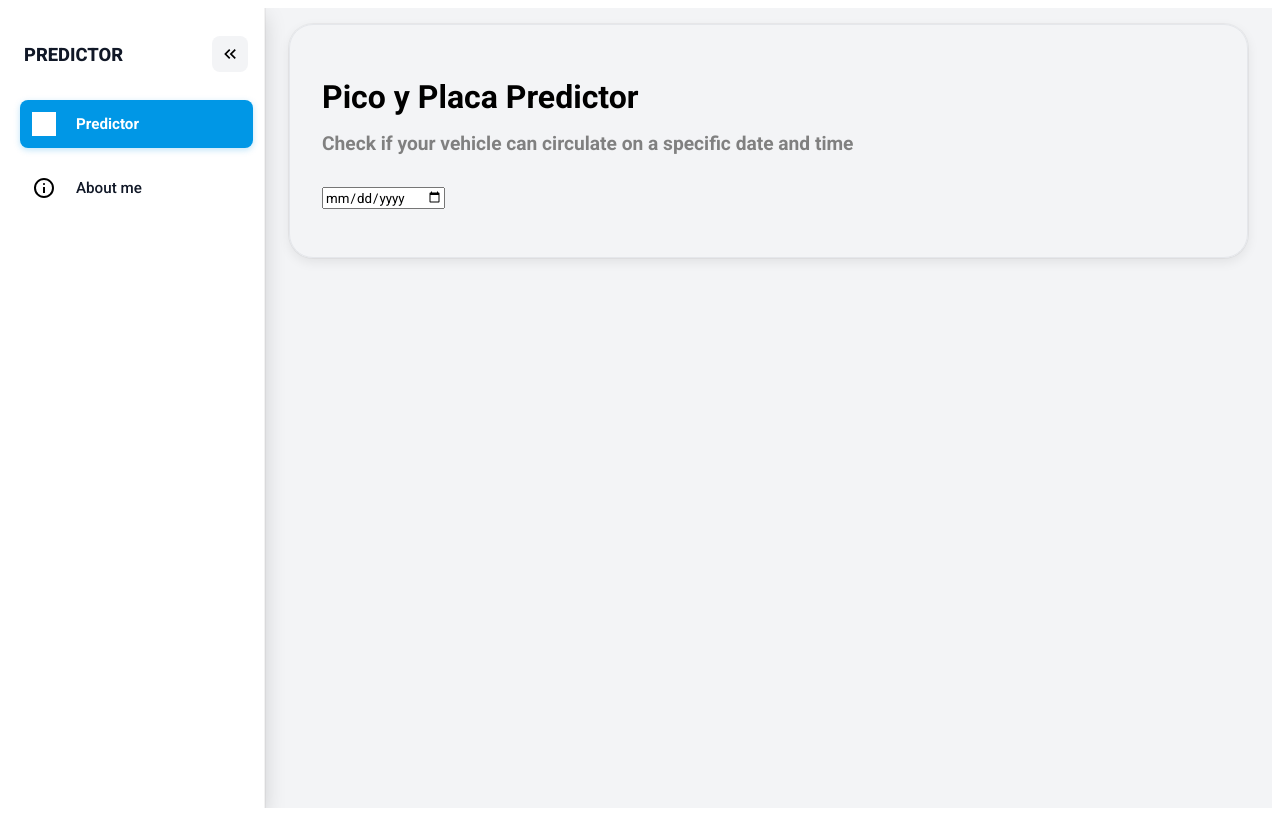
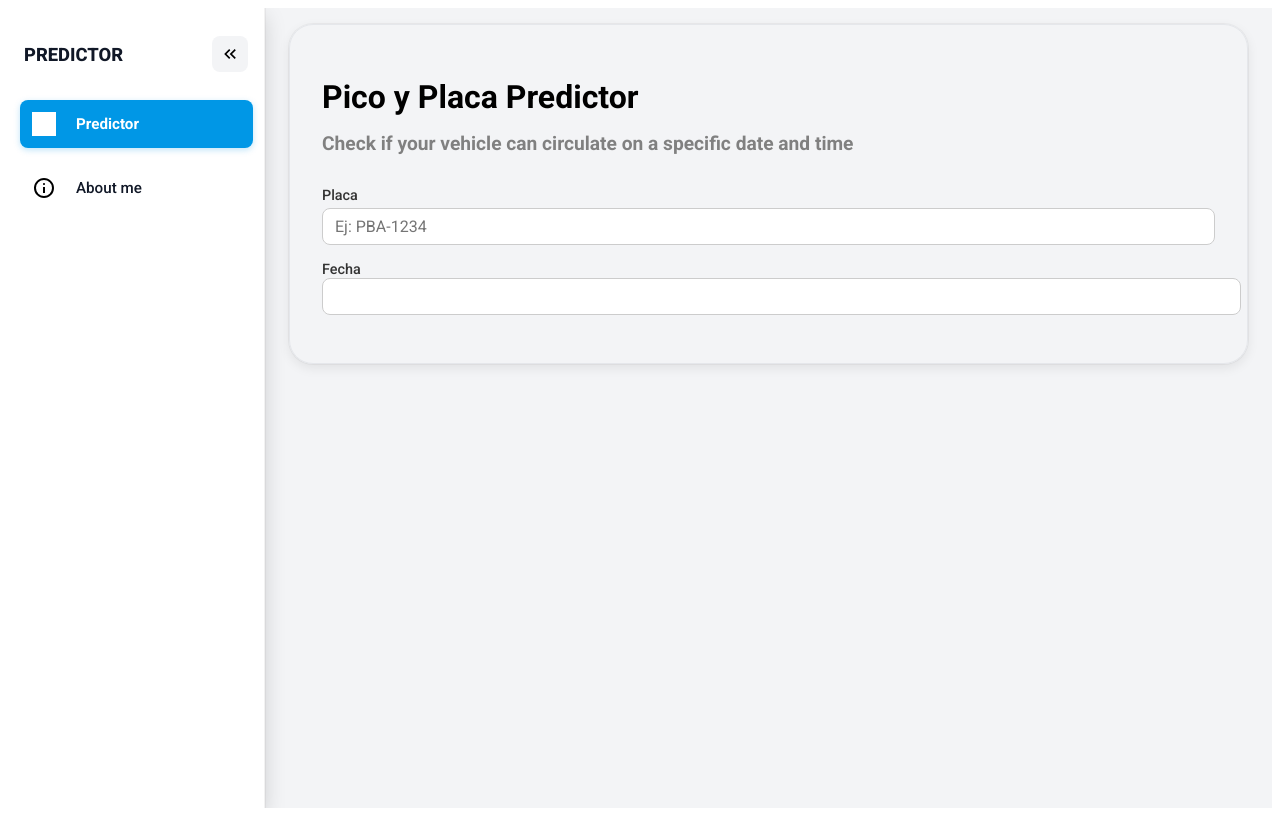
Before and after one commit to Aristox173/Pico-Placa_Predictor, a React (Vite) app: page / in a window 1280 px wide. Built offline with nearby package versions, Linux system fonts and the light colour scheme; grey boxes are pictures that could not be loaded.

Commit message:
Add Date Input Component

```diff
--- a/package.json
+++ b/package.json
@@ -13,6 +13,7 @@
   },
   "dependencies": {
     "react": "^19.1.0",
+    "react-calendar": "^5.1.0",
     "react-dom": "^19.1.0",
     "react-router-dom": "^7.6.0"
   },
--- /dev/null
+++ b/src/components/DateInput.tsx
@@ -0,0 +1,71 @@
+import Calendar from "react-calendar";
+import "react-calendar/dist/Calendar.css";
+import "../styles/DateInput.css";
+
+import useDatePicker from "../hooks/useDatePicker";
+import type { DateInputProps } from "../types/DateInput.types";
+
+type ValuePiece = Date | null;
+type Value = ValuePiece | [ValuePiece, ValuePiece];
+
+function DateInput({
+  label,
+  value,
+  onChange,
+  required = false,
+  minDate,
+  maxDate,
+}: DateInputProps) {
+  const {
+    isCalendarVisible,
+    selectedDate,
+    handleCalendarToggle,
+    handleDateChange,
+  } = useDatePicker(value, minDate, maxDate);
+
+  const handleDateChangeWrapper = (value: Value) => {
+    if (value instanceof Date) {
+      handleDateChange(value);
+      onChange?.(value);
+      handleCalendarToggle();
+    }
+  };
+
+  const formatDate = (date: Date | null): string => {
+    if (!date) return "";
+    return date.toLocaleDateString("en-GB", {
+      year: "numeric",
+      month: "2-digit",
+      day: "2-digit",
+    });
+  };
+
+  return (
+    <div className="date-input">
+      {label && <label className="date-input__label">{label}</label>}
+      <div className="date-input__wrapper">
+        <input
+          type="text"
+          className="date-input__field"
+          value={selectedDate ? formatDate(selectedDate) : ""}
+          onClick={handleCalendarToggle}
+          readOnly
+          required={required}
+        />
+        {isCalendarVisible && (
+          <div className="date-input__calendar">
+            <Calendar
+              onChange={(value) => handleDateChangeWrapper(value)}
+              value={selectedDate}
+              minDate={minDate}
+              maxDate={maxDate}
+              selectRange={false}
+            />
+          </div>
+        )}
+      </div>
+    </div>
+  );
+}
+
+export default DateInput;
--- a/src/components/index.ts
+++ b/src/components/index.ts
@@ -5,3 +5,4 @@ export { default as Sidebar } from "./Sidebar/Sidebar";
 export { default as SidebarHeader } from "./Sidebar/SidebarHeader";
 export { default as SidebarLink } from "./Sidebar/SidebarLink";
 export { default as Input } from "./Input";
+export { default as DateInput } from "./DateInput";
--- a/src/hooks/index.ts
+++ b/src/hooks/index.ts
@@ -1,2 +1,3 @@
 export * from "./useSidebarLinks";
 export { default as useInputValidation } from "./useInputValidation";
+export { default as useDatePicker } from "./useDatePicker";
--- /dev/null
+++ b/src/hooks/useDatePicker.ts
@@ -0,0 +1,29 @@
+import { useState } from "react";
+
+function useDatePicker(
+  initialValue: Date | null,
+  minDate?: Date,
+  maxDate?: Date
+) {
+  const [isCalendarVisible, setIsCalendarVisible] = useState(false);
+  const [selectedDate, setSelectedDate] = useState<Date | null>(initialValue);
+
+  const handleCalendarToggle = () => {
+    setIsCalendarVisible((prevState) => !prevState);
+  };
+
+  const handleDateChange = (date: Date) => {
+    setSelectedDate(date);
+  };
+
+  return {
+    isCalendarVisible,
+    selectedDate,
+    handleCalendarToggle,
+    handleDateChange,
+    minDate,
+    maxDate,
+  };
+}
+
+export default useDatePicker;
--- a/src/pages/PredictorPage.tsx
+++ b/src/pages/PredictorPage.tsx
@@ -1,13 +1,40 @@
-import { PageHeader } from "../components/";
+import { useState } from "react";
+import { PageHeader, Input, DateInput } from "../components/";
 
 const PredictorPage = () => {
+  const [plate, setPlate] = useState("");
+  const [date, setDate] = useState<Date | null>(null);
+
   return (
     <>
       <PageHeader
         title="Pico y Placa Predictor"
         subtitle="Check if your vehicle can circulate on a specific date and time"
       />
-      <input type="date" value={""} className="input" />
+
+      <div className="p-6 max-w-md flex flex-col gap-4">
+        <Input
+          name="plate"
+          label="Placa"
+          placeholder="Ej: PBA-1234"
+          value={plate}
+          onChange={(e) => {
+            console.log("Placa ingresada:", e.target.value);
+            setPlate(e.target.value);
+          }}
+          required
+        />
+
+        <DateInput
+          label="Fecha"
+          value={date}
+          onChange={(newDate: Date) => {
+            console.log("Fecha seleccionada:", newDate);
+            setDate(newDate);
+          }}
+          required
+        />
+      </div>
     </>
   );
 };
--- a/src/styles/Container.css
+++ b/src/styles/Container.css
@@ -3,7 +3,6 @@
   border-radius: 1.5rem;
   border: 1px solid #e5e7eb;
   box-shadow: 0 4px 12px rgba(0, 0, 0, 0.08), 0 0 0 1px rgba(0, 0, 0, 0.04);
-  max-height: calc(100vh - 2rem);
   overflow-y: auto;
   overflow-x: auto;
   width: 100%;
--- /dev/null
+++ b/src/styles/DateInput.css
@@ -0,0 +1,51 @@
+.date-input {
+  position: relative;
+  display: flex;
+  flex-direction: column;
+  margin-bottom: 1rem;
+  width: 100%;
+}
+
+.date-input__label {
+  font-size: 0.9rem;
+  font-weight: 500;
+  color: #333;
+}
+
+.date-input__field {
+  padding: 0.5rem 0.75rem;
+  font-size: 1rem;
+  border: 1px solid #ccc;
+  border-radius: 8px;
+  cursor: pointer;
+  text-align: center;
+  width: 100%;
+}
+
+.date-input__calendar {
+  position: absolute;
+  top: 100%;
+  left: 0;
+  z-index: 1000;
+  margin-top: 0.5rem;
+  width: 100%;
+  max-width: 100%;
+}
+
+.react-calendar {
+  width: 100%;
+}
+
+@media (max-width: 768px) {
+  .date-input__calendar .react-calendar {
+    width: 100%;
+    font-size: 0.875rem;
+  }
+}
+
+@media (max-width: 480px) {
+  .date-input__calendar .react-calendar {
+    width: auto;
+    font-size: 0.75rem;
+  }
+}
--- a/src/types/index.ts
+++ b/src/types/index.ts
@@ -4,3 +4,5 @@ export type { PageHeaderProps } from "./PageHeader.types";
 export type { SidebarProps, SidebarLinkType } from "./Sidebar.types";
 export type { SidebarHeaderProps } from "./SidebarHeader.types";
 export type { SidebarLinkProps } from "./SidebarLink.types";
+export type { InputProps, InputValidationOptions } from "./Input.types";
+export type { DateInputProps } from "./DateInput.types";
```
Also changed, not shown: src/types/DateInput.types.ts (added, +9 -0 lines), 1 other file (tests, documents, lock files or other folders).
